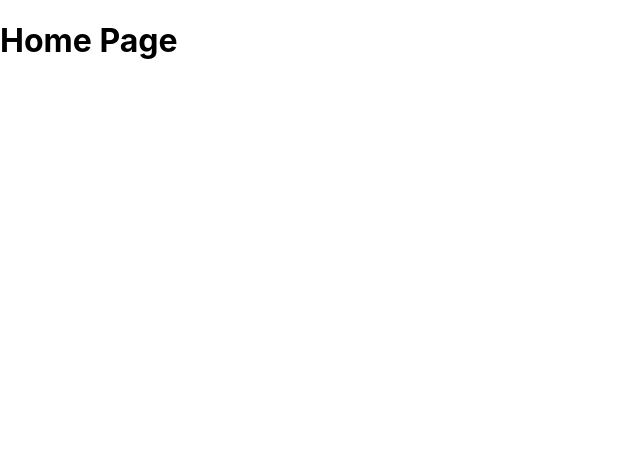
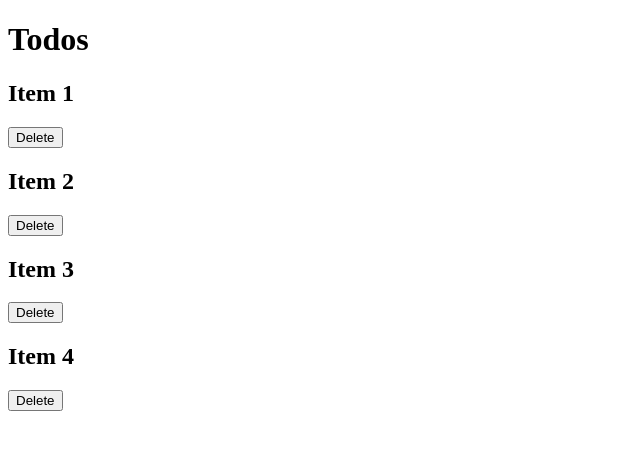
Before and after one commit to muhammad-zeeshan-brainx/todo-list-react, a React (Create React App) app: page / in a window 1280 px wide. Shown: the top 450 px of the page, without its empty margins (0-640 px from the left). Built offline with nearby package versions, Linux system fonts and the light colour scheme.

Commit message:
added modal and some dummy todos data

```diff
--- a/src/App.js
+++ b/src/App.js
@@ -1,7 +1,13 @@
+import Todo from "./componenets/Todo";
+
 function App() {
   return (
     <div>
-      <h1>Home Page</h1>
+      <h1>Todos</h1>
+      <Todo text="Item 1" />
+      <Todo text="Item 2" />
+      <Todo text="Item 3" />
+      <Todo text="Item 4" />
     </div>
   );
 }
--- /dev/null
+++ b/src/componenets/Backdrop.js
@@ -0,0 +1,5 @@
+function Backdrop(props) {
+  return <div className="backdrop" onClick={props.onCancel}></div>;
+}
+
+export default Backdrop;
--- /dev/null
+++ b/src/componenets/Modal.js
@@ -0,0 +1,21 @@
+function Modal(props) {
+  function cancelHandler() {
+    props.onCancel();
+  }
+  function confirmHandler() {
+    props.onConfirm();
+  }
+  return (
+    <div className="modal">
+      <p>Are you sure?</p>
+      <button className="confirm-btn" onClick={cancelHandler}>
+        Cancel
+      </button>
+      <button className="confirm-btn" onClick={confirmHandler}>
+        Confirm
+      </button>
+    </div>
+  );
+}
+
+export default Modal;
--- /dev/null
+++ b/src/componenets/Todo.js
@@ -0,0 +1,30 @@
+import { useState } from 'react';
+import Modal from './Modal';
+import Backdrop from './Backdrop';
+
+function Todo(props) {
+  const [isModalOpen, setIsmodalOpen] = useState(false);
+  function deleteHandler() {
+    setIsmodalOpen(true);
+  }
+
+  function closeModalHandler() {
+    setIsmodalOpen(false);
+  }
+  return (
+    <div className="card">
+      <h2>{props.text}</h2>
+      <div className="card-btn">
+        <button className="btn" onClick={deleteHandler}>
+          Delete
+        </button>
+      </div>
+      {isModalOpen ? (
+        <Modal onCancel={closeModalHandler} onConfirm={closeModalHandler} />
+      ) : null}
+      {isModalOpen ? <Backdrop onCancel={closeModalHandler} /> : null}
+    </div>
+  );
+}
+
+export default Todo;
--- a/src/index.css
+++ b/src/index.css
@@ -1,13 +1,22 @@
-body {
-  margin: 0;
-  font-family: -apple-system, BlinkMacSystemFont, 'Segoe UI', 'Roboto', 'Oxygen',
-    'Ubuntu', 'Cantarell', 'Fira Sans', 'Droid Sans', 'Helvetica Neue',
-    sans-serif;
-  -webkit-font-smoothing: antialiased;
-  -moz-osx-font-smoothing: grayscale;
+.modal {
+  box-shadow: 0 1px 4px rgba(0, 0, 0, 0.2);
+  border-radius: 6px;
+  background-color: white;
+  padding: 1rem;
+  text-align: center;
+  width: 30rem;
+  z-index: 10;
+  position: fixed;
+  top: 20vh;
+  left: calc(50% - 15rem);
 }
 
-code {
-  font-family: source-code-pro, Menlo, Monaco, Consolas, 'Courier New',
-    monospace;
+.backdrop {
+  position: fixed;
+  z-index: 1;
+  background-color: rgba(0, 0, 0, 0.75);
+  width: 100%;
+  height: 100vh;
+  top: 0;
+  left: 0;
 }
```
Also changed, not shown: src/index.js (+5 -5 lines).
